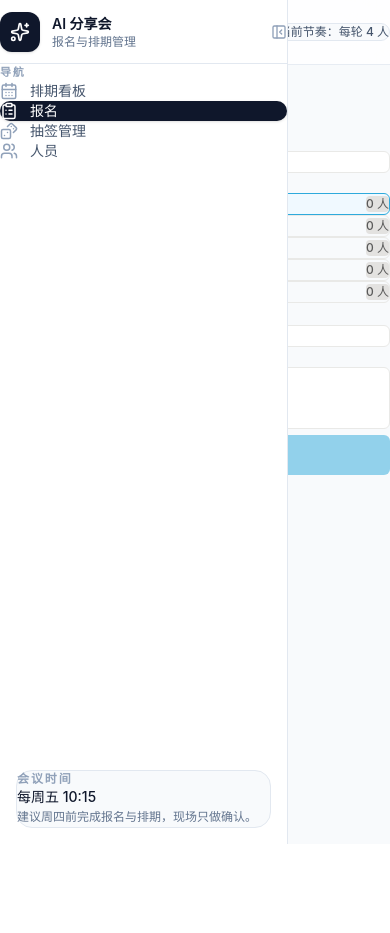
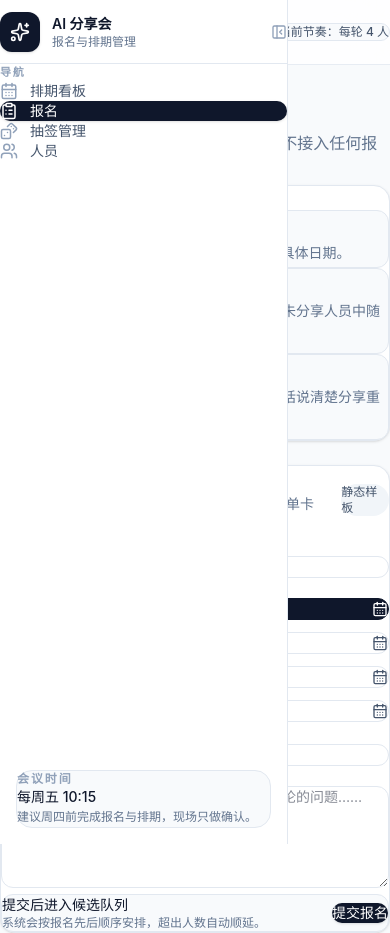
Before and after one commit to toller892/AI_zeabur_proj, a React (Vite) app: page /signup in a window 390 px wide. Before the commit the page ends 844 px from the top, so only its background shows below. Built offline with nearby package versions, Linux system fonts and the light colour scheme.

Commit message:
feat: 将其余页面改为纯静态 SaaS 样板框架

```diff
--- a/src/pages/AdminPage.tsx
+++ b/src/pages/AdminPage.tsx
@@ -1,221 +1,113 @@
-import { useState, useCallback } from 'react'
-import { motion, AnimatePresence } from 'framer-motion'
-import { useStore } from '@/store/useStore'
-import { Button, Tag } from '@/components/ui/Button'
-import { Play, Check, Sparkles } from 'lucide-react'
+import { CheckCircle2, Dices, PlayCircle, RefreshCcw, Sparkles, Users } from 'lucide-react'
 
 export default function AdminPage() {
-  const {
-    rounds, members, getUpcomingFridays, getSignupsForDate, runLottery, completeRound, getRoundForDate
-  } = useStore()
-  const fridays = getUpcomingFridays()
-  const [selectedDate, setSelectedDate] = useState(fridays[0]?.date || '')
-  const [isSpinning, setIsSpinning] = useState(false)
-  const [spinResults, setSpinResults] = useState<string[]>([])
-  const [spinPhase, setSpinPhase] = useState<'idle' | 'spinning' | 'done'>('idle')
+  return (
+    <div className="space-y-10">
+      <section className="flex items-end justify-between gap-8">
+        <div>
+          <div className="inline-flex items-center gap-2 rounded-full bg-amber-50 px-3 py-1 text-xs font-medium text-amber-700 ring-1 ring-amber-200">
+            <Sparkles className="h-3.5 w-3.5" />
+            抽签面板样板
+          </div>
+          <h1 className="mt-4 text-4xl font-semibold tracking-tight text-slate-900">抽签管理</h1>
+          <p className="mt-3 max-w-2xl text-base leading-7 text-slate-500">
+            这页只展示操作台骨架、抽签结果区和动作按钮层级，不接真实抽签逻辑。
+          </p>
+        </div>
+      </section>
 
-  const currentRound = getRoundForDate(selectedDate)
-  const signups = getSignupsForDate(selectedDate).filter(s => s.status === 'pending')
-  const unsharedMembers = members.filter(m => !m.hasShared)
-  const allNames = unsharedMembers.map(m => m.name)
+      <section className="grid grid-cols-1 gap-4 md:grid-cols-3">
+        {[
+          ['待安排报名', '5', '本轮已提交待处理', Users],
+          ['待补位名额', '2', '不足 4 人时抽签补位', Dices],
+          ['当前轮次状态', '未发布', '生成后可确认并发布', CheckCircle2],
+        ].map(([title, value, hint, Icon]: any) => (
+          <div key={title} className="rounded-2xl border border-slate-200 bg-white p-5 shadow-sm">
+            <div className="flex items-start justify-between">
+              <div>
+                <div className="text-sm font-medium text-slate-500">{title}</div>
+                <div className="mt-3 text-3xl font-semibold tracking-tight text-slate-900">{value}</div>
+                <div className="mt-2 text-sm text-slate-500">{hint}</div>
+              </div>
+              <div className="rounded-xl bg-slate-100 p-3 text-slate-700">
+                <Icon className="h-5 w-5" />
+              </div>
+            </div>
+          </div>
+        ))}
+      </section>
 
-  const handleLottery = useCallback(() => {
-    if (isSpinning) return
-    setSpinPhase('spinning')
-    setIsSpinning(true)
-    setSpinResults([])
+      <div className="grid grid-cols-1 gap-6 xl:grid-cols-[1fr_0.85fr]">
+        <section className="rounded-2xl border border-slate-200 bg-white p-6 shadow-sm">
+          <div className="mb-6 flex items-center justify-between">
+            <div>
+              <div className="text-lg font-semibold text-slate-900">抽签与排期动作区</div>
+              <div className="mt-1 text-sm text-slate-500">采用典型 SaaS 操作台布局，重点强化按钮层级和结果反馈。</div>
+            </div>
+            <div className="rounded-full bg-slate-100 px-3 py-1.5 text-xs font-medium text-slate-600">静态样板</div>
+          </div>
 
-    runLottery(selectedDate)
+          <div className="grid grid-cols-1 gap-4 md:grid-cols-2">
+            <button className="flex items-center justify-center gap-2 rounded-2xl bg-slate-900 px-5 py-4 text-sm font-medium text-white shadow-sm transition hover:bg-slate-800">
+              <PlayCircle className="h-4 w-4" />
+              生成本轮排期
+            </button>
+            <button className="flex items-center justify-center gap-2 rounded-2xl border border-slate-200 bg-white px-5 py-4 text-sm font-medium text-slate-700 transition hover:bg-slate-50">
+              <RefreshCcw className="h-4 w-4" />
+              重新抽签
+            </button>
+            <button className="flex items-center justify-center gap-2 rounded-2xl border border-emerald-200 bg-emerald-50 px-5 py-4 text-sm font-medium text-emerald-700 transition hover:bg-emerald-100">
+              <CheckCircle2 className="h-4 w-4" />
+              确认并发布
+            </button>
+            <button className="flex items-center justify-center gap-2 rounded-2xl border border-slate-200 bg-white px-5 py-4 text-sm font-medium text-slate-700 transition hover:bg-slate-50">
+              <Users className="h-4 w-4" />
+              查看候选池
+            </button>
+          </div>
 
-    // Simulate spinning animation
-    let count = 0
-    const interval = setInterval(() => {
-      setSpinResults(allNames.sort(() => Math.random() - 0.5).slice(0, 4))
-      count++
-      if (count > 15) {
-        clearInterval(interval)
-        const round = useStore.getState().getRoundForDate(selectedDate)
-        if (round) {
-          setSpinResults(round.speakers.map(s => s.name))
-        }
-        setSpinPhase('done')
-        setIsSpinning(false)
-      }
-    }, 100)
-  }, [isSpinning, selectedDate, runLottery, allNames])
+          <div className="mt-6 rounded-2xl border border-dashed border-slate-300 bg-slate-50 px-5 py-12 text-center">
+            <div className="mx-auto flex h-14 w-14 items-center justify-center rounded-2xl bg-white shadow-sm ring-1 ring-slate-200">
+              <Dices className="h-6 w-6 text-slate-500" />
+            </div>
+            <h3 className="mt-4 text-lg font-semibold text-slate-900">抽签结果展示区</h3>
+            <p className="mt-2 text-sm text-slate-500">后续这里会接入真正的随机动画、名单揭晓、补位结果和发布状态。</p>
+          </div>
+        </section>
 
-  const handleComplete = () => {
-    completeRound(selectedDate)
-  }
+        <section className="rounded-2xl border border-slate-200 bg-white p-6 shadow-sm">
+          <div className="text-lg font-semibold text-slate-900">本轮预览</div>
+          <div className="mt-1 text-sm text-slate-500">模拟抽签完成后的结果展示形式</div>
 
-  return (
-    <div className="space-y-8">
-      {/* Header */}
-      <div>
-        <h1 className="text-4xl font-bold text-[#37352f]">🎲 抽签管理</h1>
-        <p className="text-[#787774] mt-2">生成分享排期、手动抽签、标记完成</p>
-      </div>
-
-      {/* Date Tabs */}
-      <div className="flex gap-1 border-b border-[#e9e9e7]">
-        {fridays.slice(0, 5).map((f) => {
-          const round = getRoundForDate(f.date)
-          return (
-            <button
-              key={f.date}
-              onClick={() => {
-                setSelectedDate(f.date)
-                setSpinPhase('idle')
-                setSpinResults([])
-              }}
-              className={`px-4 py-2 text-sm transition-colors relative flex items-center gap-2 ${
-                selectedDate === f.date
-                  ? 'text-[#37352f]'
-                  : 'text-[#9b9a97] hover:text-[#37352f] hover:bg-[#f7f6f3]'
-              }`}
-            >
-              {f.date}
-              {round && (
-                <span className={`w-2 h-2 rounded-full ${
-                  round.status === 'completed' ? 'bg-[#6ab04c]' : 'bg-[#2eaadc]'
-                }`} />
-              )}
-              {selectedDate === f.date && (
-                <motion.div
-                  layoutId="adminDateTab"
-                  className="absolute bottom-0 left-0 right-0 h-0.5 bg-[#37352f]"
-                />
-              )}
-            </button>
-          )
-        })}
-      </div>
-
-      {/* Stats */}
-      <div className="flex gap-8 py-4">
-        <div>
-          <div className="text-2xl font-semibold text-[#37352f]">{signups.length}</div>
-          <div className="text-sm text-[#9b9a97]">待处理报名</div>
-        </div>
-        <div>
-          <div className="text-2xl font-semibold text-[#37352f]">{unsharedMembers.length}</div>
-          <div className="text-sm text-[#9b9a97]">未分享人员</div>
-        </div>
-        <div>
-          <div className="text-2xl font-semibold text-[#37352f]">{currentRound?.speakers.length || 0}</div>
-          <div className="text-sm text-[#9b9a97]">已安排</div>
-        </div>
-      </div>
-
-      {/* Lottery Section */}
-      <div className="border border-[#e9e9e7] rounded-lg p-6">
-        <h2 className="text-lg font-semibold text-[#37352f] mb-4">排期生成</h2>
-
-        {/* Info */}
-        <div className="bg-[#f7f6f3] rounded-md p-4 text-sm text-[#787774] mb-6 space-y-1">
-          <p>• 优先安排已报名人员（按报名时间排序）</p>
-          <p>• 如报名不足 4 人，将随机抽签补位</p>
-          <p>• 如无人报名，点击按钮随机抽取 4 人</p>
-        </div>
-
-        {/* Spinning Animation */}
-        <AnimatePresence mode="wait">
-          {(spinPhase === 'spinning' || spinPhase === 'done') && (
-            <motion.div
-              initial={{ opacity: 0, height: 0 }}
-              animate={{ opacity: 1, height: 'auto' }}
-              exit={{ opacity: 0, height: 0 }}
-              className="mb-6"
-            >
-              <div className="grid grid-cols-2 gap-3">
-                {[0, 1, 2, 3].map(i => (
-                  <motion.div
-                    key={i}
-                    animate={spinPhase === 'spinning' ? { scale: [1, 1.02, 1] } : {}}
-                    transition={{ duration: 0.1, repeat: spinPhase === 'spinning' ? Infinity : 0 }}
-                    className={`flex items-center gap-3 p-4 rounded-lg border ${
-                      spinPhase === 'done'
-                        ? 'border-[#2eaadc] bg-[#f0f9ff]'
-                        : 'border-[#e9e9e7] bg-[#f7f6f3]'
-                    }`}
-                  >
-                    <span className={`w-8 h-8 rounded-full flex items-center justify-center text-sm font-medium ${
-                      spinPhase === 'done' ? 'bg-[#2eaadc] text-white' : 'bg-white text-[#787774]'
+          <div className="mt-6 space-y-3">
+            {[
+              ['张三', '报名优先', '多 Agent 工作流设计'],
+              ['李四', '报名优先', 'RAG 性能优化实践'],
+              ['王五', '抽签补位', '待定主题'],
+              ['赵六', '抽签补位', '待定主题'],
+            ].map(([name, type, topic], i) => (
+              <div key={name} className="flex items-center gap-4 rounded-2xl border border-slate-200 bg-slate-50/70 px-4 py-4">
+                <div className="flex h-10 w-10 items-center justify-center rounded-2xl bg-white text-sm font-semibold text-slate-900 shadow-sm ring-1 ring-slate-200">
+                  {i + 1}
+                </div>
+                <div className="min-w-0 flex-1">
+                  <div className="flex items-center gap-2">
+                    <span className="text-sm font-semibold text-slate-900">{name}</span>
+                    <span className={`inline-flex items-center rounded-full px-2.5 py-1 text-xs font-medium ${
+                      type === '报名优先'
+                        ? 'bg-violet-50 text-violet-700 ring-1 ring-violet-200'
+                        : 'bg-amber-50 text-amber-700 ring-1 ring-amber-200'
                     }`}>
-                      {spinPhase === 'done' ? <Check className="w-4 h-4" /> : i + 1}
+                      {type}
                     </span>
-                    <span className={`font-medium ${spinPhase === 'done' ? 'text-[#37352f]' : 'text-[#787774]'}`}>
-                      {spinResults[i] || '...'}
-                    </span>
-                    {spinPhase === 'done' && (
-                      <Sparkles className="w-4 h-4 text-[#f39c12] ml-auto" />
-                    )}
-                  </motion.div>
-                ))}
-              </div>
-            </motion.div>
-          )}
-        </AnimatePresence>
-
-        {/* Action Buttons */}
-        <div className="flex gap-3">
-          {!currentRound || currentRound.status !== 'completed' ? (
-            <>
-              <Button
-                onClick={handleLottery}
-                disabled={isSpinning || (currentRound?.status === 'upcoming')}
-                className="flex-1"
-              >
-                <Play className="w-4 h-4" />
-                {signups.length === 0 ? '随机抽签 (4人)' : `生成排期 (${signups.length}人报名)`}
-              </Button>
-
-              {currentRound?.status === 'upcoming' && (
-                <Button
-                  onClick={handleComplete}
-                  variant="secondary"
-                  className="flex-1"
-                >
-                  <Check className="w-4 h-4" />
-                  标记完成
-                </Button>
-              )}
-            </>
-          ) : (
-            <div className="flex items-center gap-2 text-[#6ab04c]">
-              <Check className="w-5 h-5" />
-              <span>本轮已完成</span>
-            </div>
-          )}
-        </div>
-      </div>
-
-      {/* Current Round Result */}
-      {currentRound && spinPhase === 'idle' && (
-        <div>
-          <h3 className="text-sm font-medium text-[#787774] mb-3">当前排期</h3>
-          <div className="border border-[#e9e9e7] rounded-lg overflow-hidden">
-            {currentRound.speakers.map((s, i) => (
-              <div
-                key={s.id}
-                className={`flex items-center justify-between px-4 py-3 ${
-                  i !== currentRound.speakers.length - 1 ? 'border-b border-[#e9e9e7]' : ''
-                }`}
-              >
-                <div className="flex items-center gap-3">
-                  <span className="w-6 h-6 rounded bg-[#f7f6f3] flex items-center justify-center text-sm text-[#787774]">
-                    {i + 1}
-                  </span>
-                  <span className="text-[#37352f]">{s.name}</span>
+                  </div>
+                  <div className="mt-1 text-sm text-slate-500">{topic}</div>
                 </div>
-                <Tag color={s.source === 'signup' ? 'purple' : 'yellow'}>
-                  {s.source === 'signup' ? '报名' : '抽签'}
-                </Tag>
               </div>
             ))}
           </div>
-        </div>
-      )}
+        </section>
+      </div>
     </div>
   )
 }
--- a/src/pages/SignupPage.tsx
+++ b/src/pages/SignupPage.tsx
@@ -1,171 +1,110 @@
-import { useState } from 'react'
-import { motion } from 'framer-motion'
-import { useStore } from '@/store/useStore'
-import { Button, Tag } from '@/components/ui/Button'
-import { Check } from 'lucide-react'
+import { CalendarDays, FileText, Info, Sparkles } from 'lucide-react'
 
 export default function SignupPage() {
-  const { addSignup, getUpcomingFridays, getSignupsForDate } = useStore()
-  const fridays = getUpcomingFridays()
+  return (
+    <div className="space-y-10">
+      <section className="flex items-end justify-between gap-8">
+        <div>
+          <div className="inline-flex items-center gap-2 rounded-full bg-violet-50 px-3 py-1 text-xs font-medium text-violet-700 ring-1 ring-violet-200">
+            <Sparkles className="h-3.5 w-3.5" />
+            报名表单样板
+          </div>
+          <h1 className="mt-4 text-4xl font-semibold tracking-tight text-slate-900">分享报名</h1>
+          <p className="mt-3 max-w-2xl text-base leading-7 text-slate-500">
+            这是静态 UI 样板页，先看视觉与结构，不接入任何报名逻辑。
+          </p>
+        </div>
+      </section>
 
-  const [name, setName] = useState('')
-  const [targetDate, setTargetDate] = useState(fridays[0]?.date || '')
-  const [topic, setTopic] = useState('')
-  const [description, setDescription] = useState('')
-  const [submitted, setSubmitted] = useState(false)
-
-  const signupsForSelected = getSignupsForDate(targetDate)
-
-  const handleSubmit = (e: React.FormEvent) => {
-    e.preventDefault()
-    if (!name.trim() || !topic.trim() || !targetDate) return
-
-    addSignup({ name: name.trim(), targetDate, topic: topic.trim(), description: description.trim() })
-    setSubmitted(true)
-
-    setTimeout(() => {
-      setSubmitted(false)
-      setName('')
-      setTopic('')
-      setDescription('')
-    }, 2000)
-  }
-
-  const inputClass =
-    'w-full px-3 py-2 rounded-md border border-[#e9e9e7] bg-white text-[#37352f] text-sm ' +
-    'placeholder-[#9b9a97] focus:outline-none focus:ring-2 focus:ring-[#2eaadc]/30 focus:border-[#2eaadc] transition-all'
-
-  return (
-    <div className="space-y-8">
-      {/* Header */}
-      <div>
-        <h1 className="text-4xl font-bold text-[#37352f]">✍️ 报名分享</h1>
-        <p className="text-[#787774] mt-2">报名参加每周五 10:15 的 AI 分享会</p>
+      <div className="grid grid-cols-1 gap-6 xl:grid-cols-[0.9fr_1.1fr]">
+        <section className="rounded-2xl border border-slate-200 bg-white p-6 shadow-sm">
+          <div className="mb-5 flex items-center gap-2 text-base font-semibold text-slate-900">
+            <Info className="h-4 w-4 text-slate-500" />
+            报名前说明
           </div>
 
-      {/* Form */}
-      <div className="max-w-lg">
-        {submitted ? (
-          <motion.div
-            initial={{ opacity: 0, scale: 0.95 }}
-            animate={{ opacity: 1, scale: 1 }}
-            className="border border-[#dbeddb] bg-[#f6fff6] rounded-lg p-8 text-center"
-          >
-            <div className="w-12 h-12 rounded-full bg-[#6ab04c] flex items-center justify-center mx-auto mb-4">
-              <Check className="w-6 h-6 text-white" />
+          <div className="space-y-4 text-sm leading-7 text-slate-500">
+            <div className="rounded-xl border border-slate-200 bg-slate-50 p-4">
+              <div className="font-medium text-slate-900">分享时间固定</div>
+              <div className="mt-1">每周五上午 10:15 举行，报名时需要明确选择具体日期。</div>
             </div>
-            <h3 className="text-lg font-semibold text-[#37352f]">报名成功！</h3>
-            <p className="text-sm text-[#787774] mt-1">已加入候选列表，等待排期确认</p>
-          </motion.div>
-        ) : (
-          <form onSubmit={handleSubmit} className="space-y-5">
-            {/* Name */}
+            <div className="rounded-xl border border-slate-200 bg-slate-50 p-4">
+              <div className="font-medium text-slate-900">优先级规则</div>
+              <div className="mt-1">按照报名先后顺序优先安排，若名额不足会从未分享人员中随机补位。</div>
+            </div>
+            <div className="rounded-xl border border-slate-200 bg-slate-50 p-4">
+              <div className="font-medium text-slate-900">主题要求</div>
+              <div className="mt-1">分享主题为必填，内容描述可选，建议用一句话说清楚分享重点。</div>
+            </div>
+          </div>
+        </section>
+
+        <section className="rounded-2xl border border-slate-200 bg-white p-6 shadow-sm">
+          <div className="mb-6 flex items-center justify-between">
             <div>
-              <label className="block text-sm font-medium text-[#37352f] mb-1.5">
-                姓名 <span className="text-[#eb5757]">*</span>
-              </label>
+              <div className="text-lg font-semibold text-slate-900">报名表单</div>
+              <div className="mt-1 text-sm text-slate-500">Notion 风格太轻，这里改成更标准的 SaaS 表单卡片。</div>
+            </div>
+            <div className="rounded-full bg-slate-100 px-3 py-1.5 text-xs font-medium text-slate-600">静态样板</div>
+          </div>
+
+          <div className="space-y-5">
+            <div>
+              <label className="mb-2 block text-sm font-medium text-slate-700">报名人姓名</label>
               <input
-                type="text"
-                value={name}
-                onChange={(e) => setName(e.target.value)}
-                placeholder="请输入姓名"
-                className={inputClass}
-                required
+                placeholder="例如：张三"
+                className="w-full rounded-xl border border-slate-200 bg-white px-4 py-3 text-sm text-slate-900 outline-none transition focus:border-slate-400 focus:ring-4 focus:ring-slate-100"
               />
             </div>
 
-            {/* Date */}
             <div>
-              <label className="block text-sm font-medium text-[#37352f] mb-1.5">
-                分享日期 <span className="text-[#eb5757]">*</span>
-              </label>
-              <div className="space-y-2">
-                {fridays.slice(0, 5).map((f) => {
-                  const count = getSignupsForDate(f.date).length
-                  return (
+              <label className="mb-2 block text-sm font-medium text-slate-700">分享日期</label>
+              <div className="grid grid-cols-1 gap-3 md:grid-cols-2">
+                {['2026-03-20 周五 10:15', '2026-03-27 周五 10:15', '2026-04-03 周五 10:15', '2026-04-10 周五 10:15'].map((d, i) => (
                   <button
-                      key={f.date}
-                      type="button"
-                      onClick={() => setTargetDate(f.date)}
-                      className={`w-full flex items-center justify-between px-3 py-2.5 rounded-md text-sm text-left transition-all border ${
-                        targetDate === f.date
-                          ? 'border-[#2eaadc] bg-[#f0f9ff]'
-                          : 'border-[#e9e9e7] hover:bg-[#f7f6f3]'
+                    key={d}
+                    className={`flex items-center justify-between rounded-xl border px-4 py-3 text-sm transition ${
+                      i === 0
+                        ? 'border-slate-900 bg-slate-900 text-white'
+                        : 'border-slate-200 bg-white text-slate-600 hover:bg-slate-50'
                     }`}
                   >
-                      <span className={targetDate === f.date ? 'text-[#2eaadc]' : 'text-[#37352f]'}>
-                        {f.label}
-                      </span>
-                      <Tag color={count >= 4 ? 'yellow' : 'gray'}>
-                        {count} 人
-                      </Tag>
+                    <span>{d}</span>
+                    <CalendarDays className="h-4 w-4" />
                   </button>
-                  )
-                })}
+                ))}
               </div>
             </div>
 
-            {/* Topic */}
             <div>
-              <label className="block text-sm font-medium text-[#37352f] mb-1.5">
-                分享主题 <span className="text-[#eb5757]">*</span>
-              </label>
+              <label className="mb-2 block text-sm font-medium text-slate-700">分享主题</label>
               <input
-                type="text"
-                value={topic}
-                onChange={(e) => setTopic(e.target.value)}
-                placeholder="例如：RAG 实战经验分享"
-                className={inputClass}
-                required
+                placeholder="例如：多 Agent 协作设计经验"
+                className="w-full rounded-xl border border-slate-200 bg-white px-4 py-3 text-sm text-slate-900 outline-none transition focus:border-slate-400 focus:ring-4 focus:ring-slate-100"
               />
             </div>
 
-            {/* Description */}
             <div>
-              <label className="block text-sm font-medium text-[#37352f] mb-1.5">
-                内容描述 <span className="text-[#9b9a97]">(选填)</span>
-              </label>
+              <label className="mb-2 block text-sm font-medium text-slate-700">内容描述（可选）</label>
               <textarea
-                value={description}
-                onChange={(e) => setDescription(e.target.value)}
-                placeholder="简要描述分享的内容..."
-                rows={3}
-                className={inputClass + ' resize-none'}
+                rows={5}
+                placeholder="补充说明本次分享的大纲、背景或你想重点讨论的问题……"
+                className="w-full rounded-xl border border-slate-200 bg-white px-4 py-3 text-sm text-slate-900 outline-none transition focus:border-slate-400 focus:ring-4 focus:ring-slate-100"
               />
             </div>
 
-            {/* Submit */}
-            <Button
-              type="submit"
-              disabled={!name.trim() || !topic.trim() || !targetDate}
-              className="w-full !py-2.5"
-            >
+            <div className="flex items-center justify-between rounded-xl border border-slate-200 bg-slate-50 px-4 py-3">
+              <div>
+                <div className="text-sm font-medium text-slate-900">提交后进入候选队列</div>
+                <div className="mt-1 text-xs text-slate-500">系统会按报名先后顺序安排，超出人数自动顺延。</div>
+              </div>
+              <button className="rounded-xl bg-slate-900 px-4 py-2.5 text-sm font-medium text-white shadow-sm transition hover:bg-slate-800">
                 提交报名
-            </Button>
-          </form>
-        )}
-      </div>
-
-      {/* Current signups */}
-      {signupsForSelected.length > 0 && !submitted && (
-        <div className="max-w-lg">
-          <h3 className="text-sm font-medium text-[#787774] mb-3">
-            📊 {targetDate} 已报名 ({signupsForSelected.length} 人)
-          </h3>
-          <div className="space-y-2">
-            {signupsForSelected.map((s, i) => (
-              <div key={s.id} className="flex items-center gap-3 text-sm">
-                <span className="w-5 h-5 rounded bg-[#f7f6f3] flex items-center justify-center text-xs text-[#787774]">
-                  {i + 1}
-                </span>
-                <span className="text-[#37352f]">{s.name}</span>
-                <span className="text-[#d3d1cb]">·</span>
-                <span className="text-[#787774] truncate">{s.topic}</span>
-              </div>
-            ))}
+              </button>
             </div>
           </div>
-      )}
+        </section>
+      </div>
     </div>
   )
 }
```
Also changed, not shown: src/pages/MembersPage.tsx (+78 -102 lines). Lines whose indentation alone changed are shown as unchanged.
